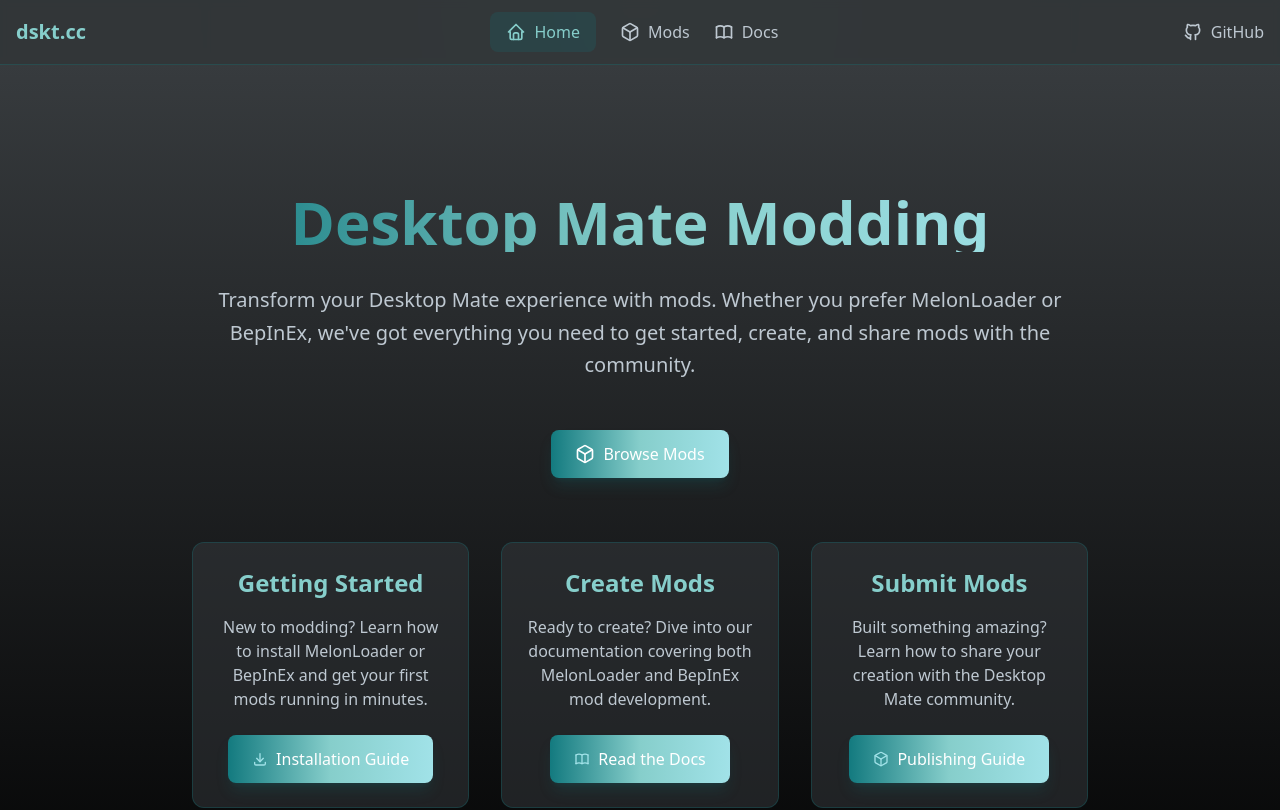
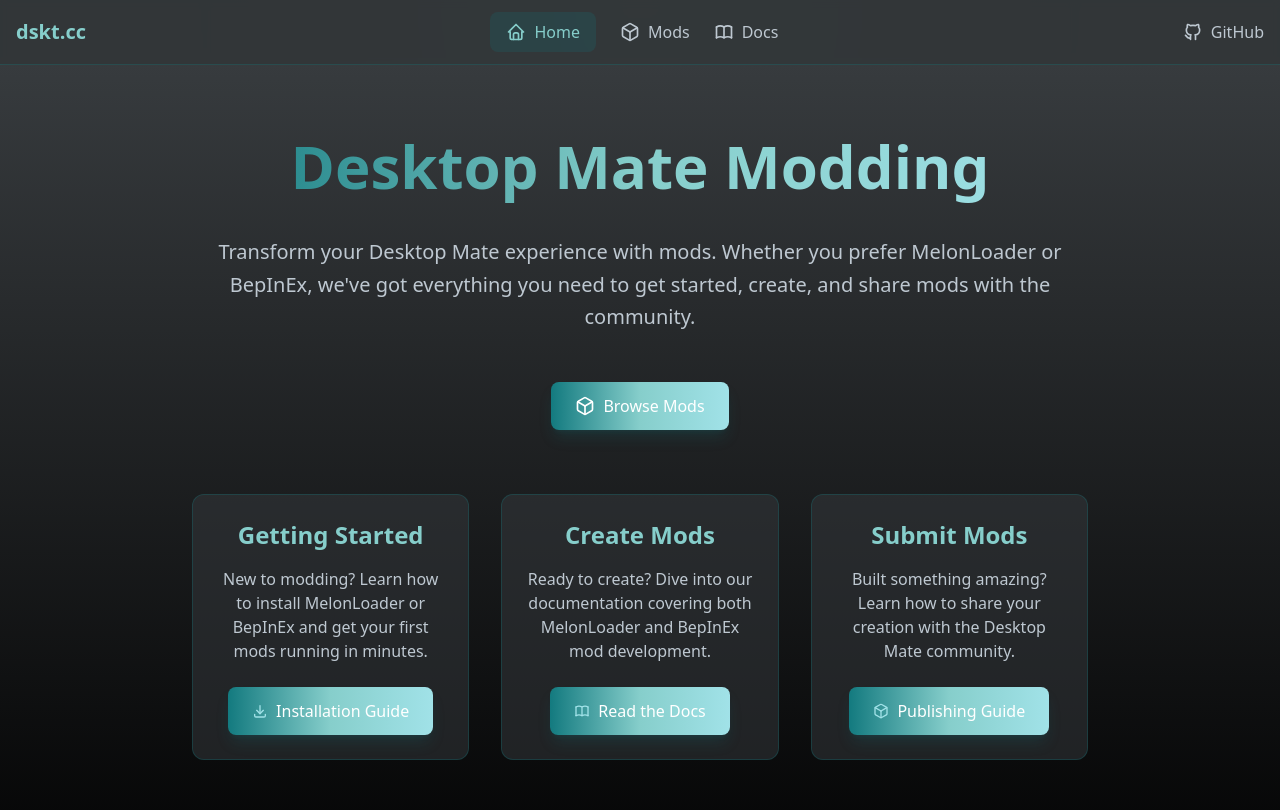
Before and after one commit to dskt-cc/dskt.cc, a Next.js app: page / in a window 1280 px wide. Shown: the top 810 px of the page. Built offline with nearby package versions, Linux system fonts and the light colour scheme; no server answers.

Commit message:
[fix] landing spacing

```diff
--- a/src/app/page.tsx
+++ b/src/app/page.tsx
@@ -35,13 +35,13 @@
 export default function HomePage() {
   return (
     <div className="min-h-screen bg-gradient-to-b from-miku-gray to-black">
-      <div className="container mx-auto px-4 pt-32 pb-16">
+      <div className="container mx-auto px-4 pt-16 pb-16">
         <motion.div
           initial={{ opacity: 0, y: 20 }}
           animate={{ opacity: 1, y: 0 }}
           className="max-w-4xl mx-auto text-center"
         >
-          <h1 className="text-4xl md:text-6xl font-bold mb-8 bg-gradient-to-r from-miku-deep via-miku-teal to-miku-waterleaf text-transparent bg-clip-text">
+          <h1 className="text-4xl py-2 md:text-6xl font-bold mb-8 bg-gradient-to-r from-miku-deep via-miku-teal to-miku-waterleaf text-transparent bg-clip-text">
             Desktop Mate Modding
           </h1>
           <p className="text-xl text-miku-light mb-12 leading-relaxed">
```
